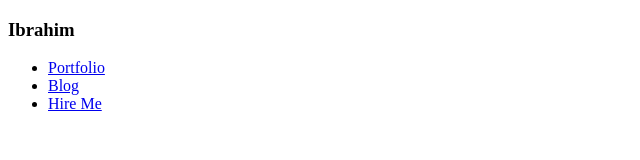
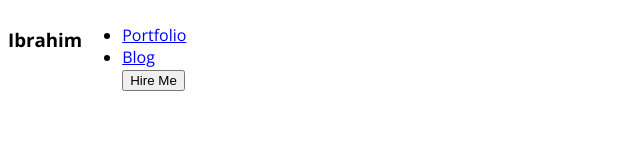
Before and after one commit to mdibrahimkhalil1995/webdeveloper-portfolio, a plain HTML site: page index.html in a window 1280 px wide. Shown: the whole page, without its empty margins (0-640 px from the left). Drawn offline with nearby package versions, Linux system fonts and the light colour scheme.

Commit message:
added some line to index file for header

```diff
--- a/css/style.css
+++ b/css/style.css
@@ -0,0 +1,8 @@
+body{
+    font-family: "Open Sans", sans-serif;
+    font-optical-sizing: auto;
+}
+
+.nav-bg{
+    display: flex;
+}
--- a/index.html
+++ b/index.html
@@ -4,16 +4,22 @@
     <meta charset="UTF-8">
     <meta name="viewport" content="width=device-width, initial-scale=1.0">
     <title>Document</title>
+    <!-- google fonts link -->
+    <link rel="preconnect" href="https://fonts.googleapis.com">
+    <link rel="preconnect" href="https://fonts.gstatic.com" crossorigin>
+    <link href="https://fonts.googleapis.com/css2?family=Open+Sans:ital,wght@0,300..800;1,300..800&display=swap" rel="stylesheet">
+    <!-- ========================== -->
+
     <link rel="stylesheet" href="css/style.css">
 </head>
 <body>
     <header>
-        <nav>
+        <nav class="nav-bg">
             <h3>Ibrahim</h3>
             <ul>
                 <li><a href="#">Portfolio</a></li>
                 <li><a href="#">Blog</a></li>
-                <li><a href="#">Hire Me</a></li>
+                <button>Hire Me</button>
             </ul>
         </nav>
     </header>
```
